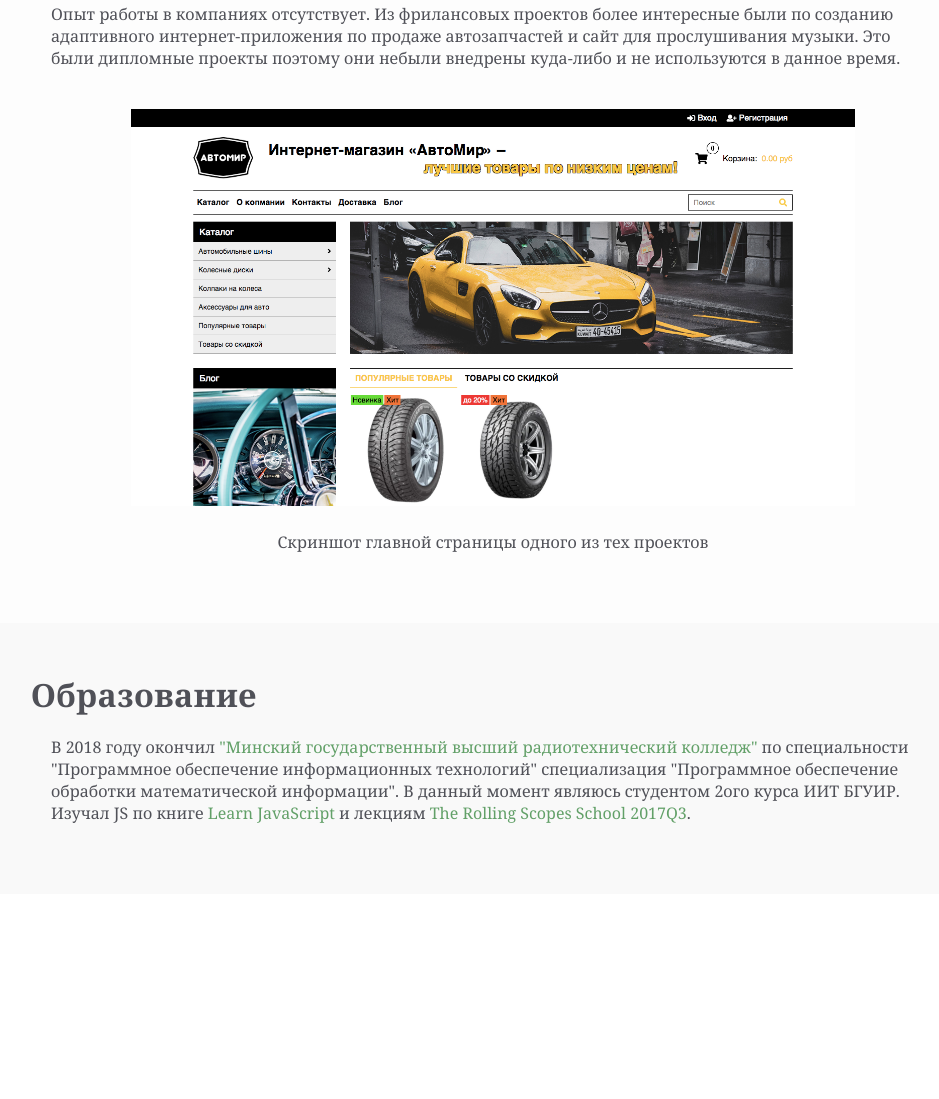
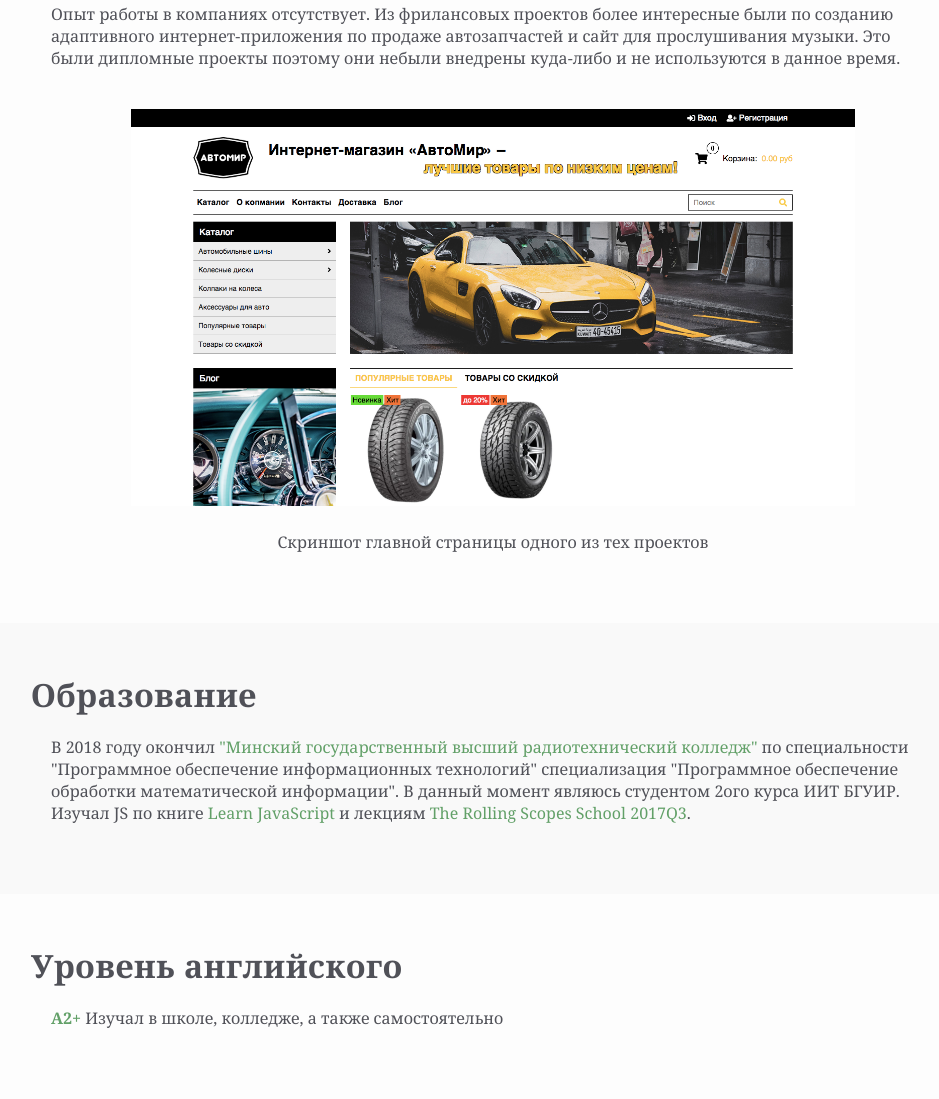
Before and after one commit to CHXRNVKHA/rsschool-cv, a plain HTML site: page src/index.html in a window 1280 px wide. Shown: the part 1141-2240 px from the top of the page, without its empty margins (147-1086 px from the left). Before the commit the page ends 2035 px from the top, so only its background shows below. Drawn offline with Linux system fonts and the light colour scheme.

Commit message:
feat: add english level section

```diff
--- a/src/index.html
+++ b/src/index.html
@@ -161,6 +161,16 @@
           </p>
         </div>
       </section>
+
+      <section class="white-section">
+        <div class="name-section">Уровень английского</div>
+        <div class="content-section">
+          <p>
+            <span class="green-span">A2+</span> Изучал в школе, колледже, а
+            также самостоятельно
+          </p>
+        </div>
+      </section>
     </div>
   </body>
 </html>
```
